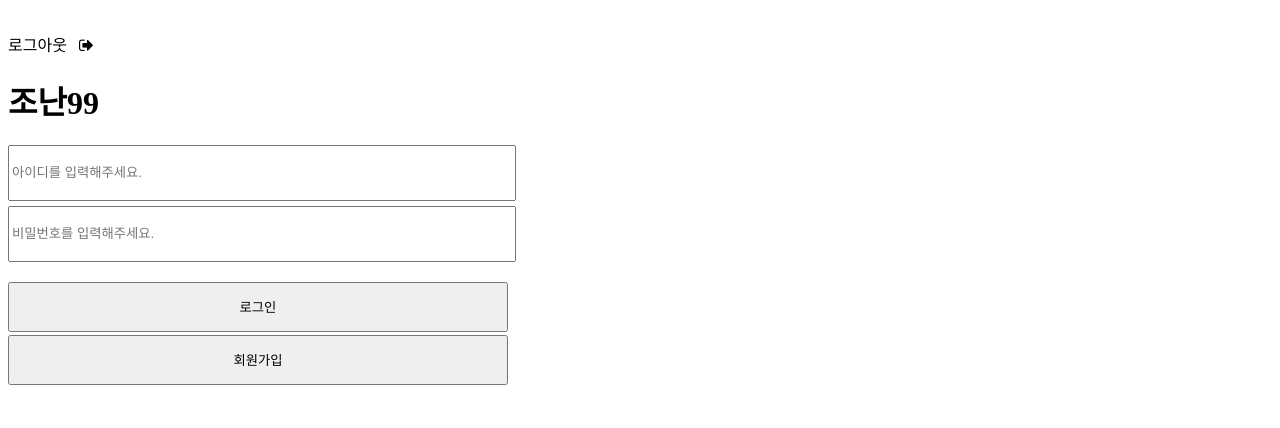
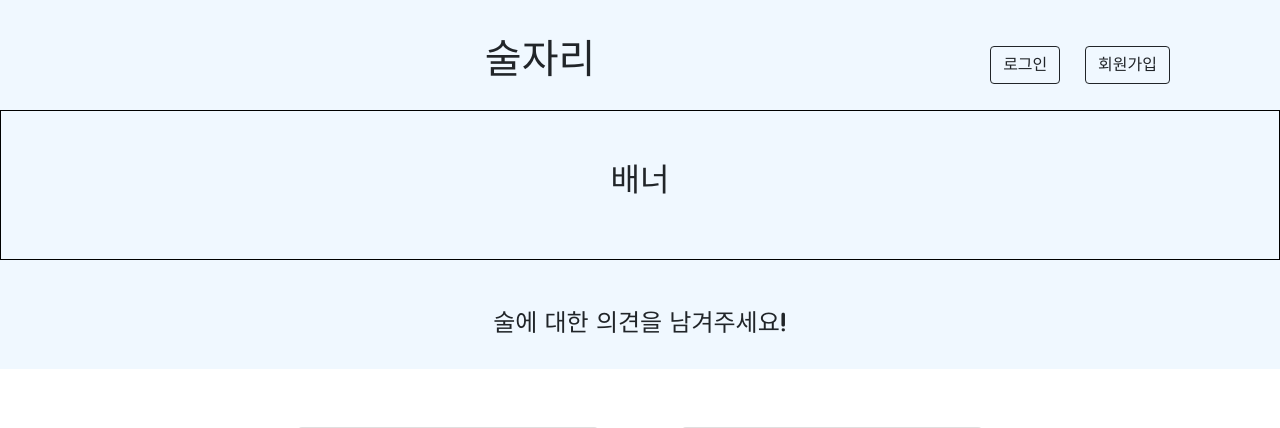
Before and after one commit to raaang/Team8, a Flask app: template templates/index.html in a window 1280 px wide. Shown: the top 428 px of the page. Before the commit the page ends 385 px from the top, so only its background shows below. Run offline with Flask 2, Linux system fonts and the light colour scheme; the template is opened without the code that fills it, so the values that code supplies are empty; some libraries are stand-ins or nearby versions.

Commit message:
로그인화면에서 메인화면으로 연결

```diff
--- a/app.py
+++ b/app.py
@@ -12,12 +12,9 @@ app.config["TEMPLATES_AUTO_RELOAD"] = True
 app.config['UPLOAD_FOLDER'] = "./static/profile_pics"
 
 SECRET_KEY = 'SPARTA'
-import certifi
 
-ca = certifi.where()
-
-client = MongoClient('mongodb+srv://test:sparta@cluster0.xoqdp7u.mongodb.net/Cluster0?retryWrites=true&w=majority', tlsCAFile=ca)
-db = client.dbsparta_plus_week4
+client = MongoClient('mongodb+srv://test:sparta@cluster0.irl8uln.mongodb.net/Cluster0?retryWrites=true&w=majority')
+db = client.team8
 
 
 @app.route('/')
@@ -67,12 +64,13 @@ def sign_in():
          'id': username_receive,
          'exp': datetime.utcnow() + timedelta(seconds=60 * 60 * 24)  # 로그인 24시간 유지
         }
-        token = jwt.encode(payload, SECRET_KEY, algorithm='HS256') #.decode('utf-8')
+        token = jwt.encode(payload, SECRET_KEY, algorithm='HS256')
 
-        return jsonify({'result': 'success', 'token': token})
+        return jsonify({'result': 'success', 'token': token, 'msg': '로그인 성공. 환영합니다!'})
     # 찾지 못하면
     else:
         return jsonify({'result': 'fail', 'msg': '아이디/비밀번호가 일치하지 않습니다.'})
+
 
 @app.route('/sign_up/save', methods=['POST'])
 def sign_up():
@@ -82,10 +80,6 @@ def sign_up():
     doc = {
         "username": username_receive,                               # 아이디
         "password": password_hash,                                  # 비밀번호
-        "profile_name": username_receive,                           # 프로필 이름 기본값은 아이디
-        "profile_pic": "",                                          # 프로필 사진 파일 이름
-        "profile_pic_real": "profile_pics/profile_placeholder.png", # 프로필 사진 기본 이미지
-        "profile_info": ""                                          # 프로필 한 마디
     }
     db.users.insert_one(doc)
     return jsonify({'result': 'success'})
@@ -96,17 +90,6 @@ def check_dup():
     username_receive = request.form['username_give']
     exists = bool(db.users.find_one({"username": username_receive}))
     return jsonify({'result': 'success', 'exists': exists})
-
-
-@app.route('/update_profile', methods=['POST'])
-def save_img():
-    token_receive = request.cookies.get('mytoken')
-    try:
-        payload = jwt.decode(token_receive, SECRET_KEY, algorithms=['HS256'])
-        # 프로필 업데이트
-        return jsonify({"result": "success", 'msg': '프로필을 업데이트했습니다.'})
-    except (jwt.ExpiredSignatureError, jwt.exceptions.DecodeError):
-        return redirect(url_for("home"))
 
 
 @app.route('/posting', methods=['POST'])
--- /dev/null
+++ b/static/main.css
@@ -0,0 +1,91 @@
+
+* {
+    font-family: 'Jua', sans-serif;
+    /*background-color: aliceblue;*/
+}
+
+.header {
+    background-color: aliceblue;
+}
+
+.header > h4 {
+    margin-top: 10px;
+    padding-bottom: 30px;
+
+    display: flex;
+    justify-content: center;
+    align-items: center;
+}
+
+.title {
+    width: 100%;
+    height: 100px;
+    padding-top: 30px;
+    padding-left: 100px;
+    padding-right: 100px;
+    flex-direction: row;
+
+    display: flex;
+    justify-content: space-between;
+    align-items: center;
+}
+
+.member_btn {
+    float: right;
+}
+
+.member_btn > button {
+    margin: auto 10px auto 10px;
+}
+
+.info {
+    margin: 10px auto 50px auto;
+
+    display: flex;
+    flex-direction: row;
+}
+
+.banner {
+    width: 100%;
+    height: 150px;
+    float: left;
+
+    border-width: 1px;
+    border-style: solid;
+    border-color: black;
+
+    display: flex;
+    justify-content: center;
+    align-items: center;
+}
+
+.alcohol {
+    width: 60%;
+    margin: 0 auto;
+
+    grid-template-columns: 1fr 1fr;
+    grid-template-rows: 1fr 1fr;
+
+    display: grid;
+    justify-content: center;
+    align-items: center;
+}
+
+.card {
+    width: 300px;
+    height: 300px;
+    margin: 50px auto 50px auto;
+
+    display: flex;
+    justify-content: center;
+    align-items: center;
+}
+
+.card > img {
+    width: 200px;
+    height: 200px;
+}
+
+.card > p {
+    margin-top: 20px;
+}
--- a/templates/index.html
+++ b/templates/index.html
@@ -4,88 +4,78 @@
 <head>
 
     <meta charset="UTF-8">
+    <meta http-equiv="X-UA-Compatible" content="IE=edge">
+    <meta name="viewport" content="width=device-width, initial-scale=1.0">
 
-    <title>로그인 페이지</title>
+    <meta property="og:title" content="술자리"/>
+    <meta property="og:description" content="술에 어울리는 안주 찾기"/>
+    <meta property="og:image"
+          content="https://scontent-ssn1-1.xx.fbcdn.net/v/t31.18172-8/30806144_770244253167095_8717558604497511143_o.jpg?_nc_cat=106&ccb=1-7&_nc_sid=e3f864&_nc_ohc=gZR33rSiTL0AX_hVM33&_nc_ht=scontent-ssn1-1.xx&oh=00_AT_VNBNKolTbFZAKZs8Fqiju9q_MIiApTJy8QZp1cHTXcg&oe=62D936AA"/>
 
+    <link href="https://cdn.jsdelivr.net/npm/bootstrap@5.0.2/dist/css/bootstrap.min.css" rel="stylesheet"
+          integrity="sha384-EVSTQN3/azprG1Anm3QDgpJLIm9Nao0Yz1ztcQTwFspd3yD65VohhpuuCOmLASjC" crossorigin="anonymous">
+    <script src="https://ajax.googleapis.com/ajax/libs/jquery/3.5.1/jquery.min.js"></script>
+    <script src="https://cdn.jsdelivr.net/npm/bootstrap@5.0.2/dist/js/bootstrap.bundle.min.js"
+            integrity="sha384-MrcW6ZMFYlzcLA8Nl+NtUVF0sA7MsXsP1UyJoMp4YLEuNSfAP+JcXn/tWtIaxVXM"
+            crossorigin="anonymous"></script>
+
+    <title>술자리</title>
+
+    <link rel="stylesheet" href="../static/main.css">
+    <link href="https://fonts.googleapis.com/css2?family=Jua&display=swap" rel="stylesheet">
     <link href="//maxcdn.bootstrapcdn.com/font-awesome/4.7.0/css/font-awesome.min.css" rel="stylesheet">
 
+    <script>
+        $(document).ready(function () {
+            // set_temp()
+            // show_comment()
+        });
 
-    <script src="https://ajax.googleapis.com/ajax/libs/jquery/3.4.1/jquery.min.js"></script>
-    <script src="https://cdnjs.cloudflare.com/ajax/libs/jquery-cookie/1.4.1/jquery.cookie.js"></script>
+        function go_page() {
 
-    <link rel="stylesheet" href="../static/css/login.css">
+        }
+    </script>
+</head>
+<body>
+<div class="header">
+    <div class="title">
+        <i class="fa fa-champagne-glasses"></i>
+        <h1>술자리</h1>
+        <div class="member_btn">
+            <button type="button" class="btn btn-outline-dark">로그인</button>
+            <button type="button" class="btn btn-outline-dark">회원가입</button>
+        </div>
+    </div>
+    <div class="info">
+        <div class="banner">
+            <h2>배너</h2>
+        </div>
+    </div>
+    <h4>술에 대한 의견을 남겨주세요!</h4>
+</div>
 
-    <script>
-        function sign_in() {
-            let username = $("#input-username").val()
-            let password = $("#input-password").val()
-
-            if (username == "") {
-                alert('아이디를 입력하세요!')
-                $("#input-username").focus()
-                return;
-            } else {
-                $("#help-id-login").text("")
-            }
-
-            if (password == "") {
-                alert('비밀번호를 입력하세요!')
-                $("#input-password").focus()
-                return;
-            } else {
-                $("#help-password-login").text("")
-            }
-            $.ajax({
-                type: "POST",
-                url: "/sign_in",
-                data: {
-                    username_give: username,
-                    password_give: password
-                },
-                success: function (response) {
-                    if (response['result'] == 'success') {
-                        $.cookie('mytoken', response['token'], {path: '/'});
-                        window.location.replace("/")
-                    } else {
-                        alert(response['msg'])
-                    }
-                }
-            });
-        }
-            function sign_out() {
-                $.removeCookie('mytoken', {path: '/'});
-                alert('로그아웃!')
-                window.location.href = "/login"
-            }
-
-    </script>
-
-    <link rel="stylesheet" href="../static/login.css">
-</head>
-
-<body>
-<nav id="btns-me" class="level is-mobile" style="margin-top:2rem">
-    <a class="button level-item has-text-centered is-sparta is-outlined" aria-label="logout"
-       onclick="sign_out()">
-        로그아웃&nbsp;&nbsp;&nbsp;<span class="icon is-small"><i class="fa fa-sign-out"
-                                                             aria-hidden="true"></i></span>
-    </a>
-</nav>
-<h1 class="main_title"> 조난99 </h1>
-<div class="big_login_box">
-    <div class="input-group mb-3" id="login-box">
-        <input id="input-username" type="text" class="form-control" placeholder="아이디를 입력해주세요." aria-label="Recipient's username"
-               aria-describedby="button-addon2" style="height:50px; width: 500px; margin-bottom: 5px"><br>
-        <input id="input-password" type="password" class="form-control" placeholder="비밀번호를 입력해주세요."
-               aria-label="Recipient's username" aria-describedby="button-addon2" style="height:50px; width: 500px"><br>
-        <button onclick="sign_in()" class="btn btn-outline-secondary" type="button" id="button-login"
-                style="height:50px; width: 500px; margin-top: 20px">로그인
-        </button>
-        <br>
-        <button onclick="location.href='sign_up.html'" class="btn btn-outline-secondary"
-                type="button" id="button-sign_up" style="height:50px; width: 500px; margin-top: 3px">회원가입
-        </button>
-
+<div class="items">
+    <div class="alcohol">
+        <div class="card">
+            <img src="https://photo.jtbc.joins.com/news/jam_photo/202202/18/77cd3993-8369-46a2-9554-71eff089bd3f.jpg"
+                 class="soju">
+            <p>소주</p>
+        </div>
+        <div class="card">
+            <img src="http://kpenews.com/Files/4/News/202001/270_20200108114537910.JPG"
+                 class="beer">
+            <p>맥주</p>
+        </div>
+        <div class="card">
+            <img src="https://www.naracellar.com/data/editor/1803/20180329175700_017d01bb99407fcf9d1499391e2bd9c0_mlgr.png"
+                 class="wine">
+            <p>와인</p>
+        </div>
+        <div class="card">
+            <img src="https://image.ajunews.com/content/image/2022/02/03/20220203093355761859.jpg"
+                 class="makkoli">
+            <p>막걸리</p>
+        </div>
     </div>
 </div>
 </body>
```
Also changed, not shown: templates/indexexam.html (added, +28 -0 lines), templates/login.html (+10 -10 lines).
